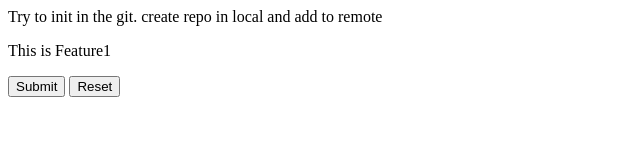
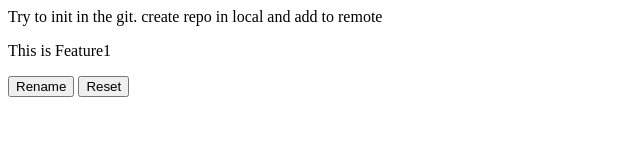
Before and after one commit to vp-coder-04/LocalRepo, a plain HTML site: page Index.html in a window 1280 px wide. Shown: the full height of the page, 0-640 px from the left. Drawn offline with Linux system fonts and the light colour scheme.

Commit message:
submit to rename

```diff
--- a/Index.html
+++ b/Index.html
@@ -1,4 +1,4 @@
 <p>Try to init in the git. create repo in local and add to remote</p>
 <p>This is Feature1</p>
-<button>Submit</button>
+<button>Rename</button>
 <button>Reset</button>
```
